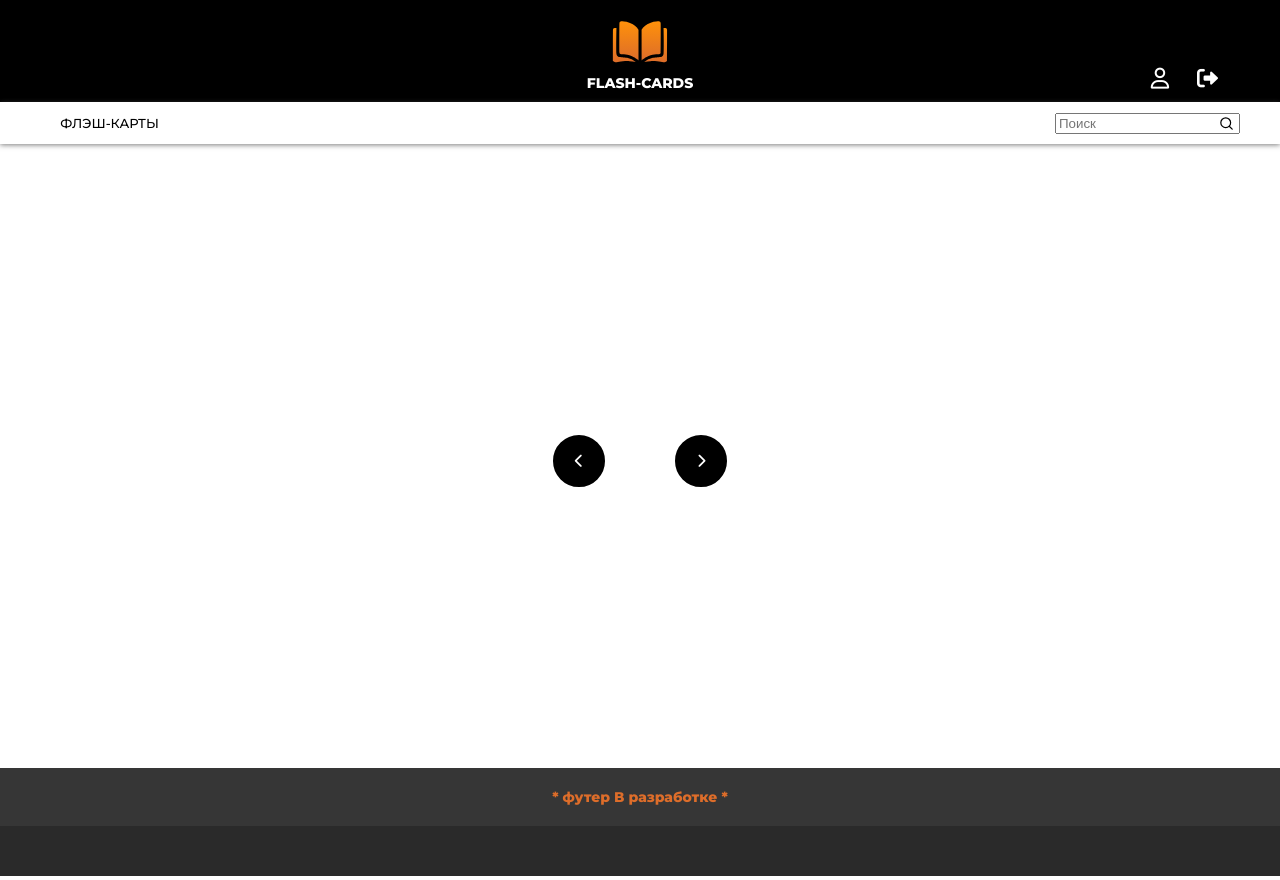
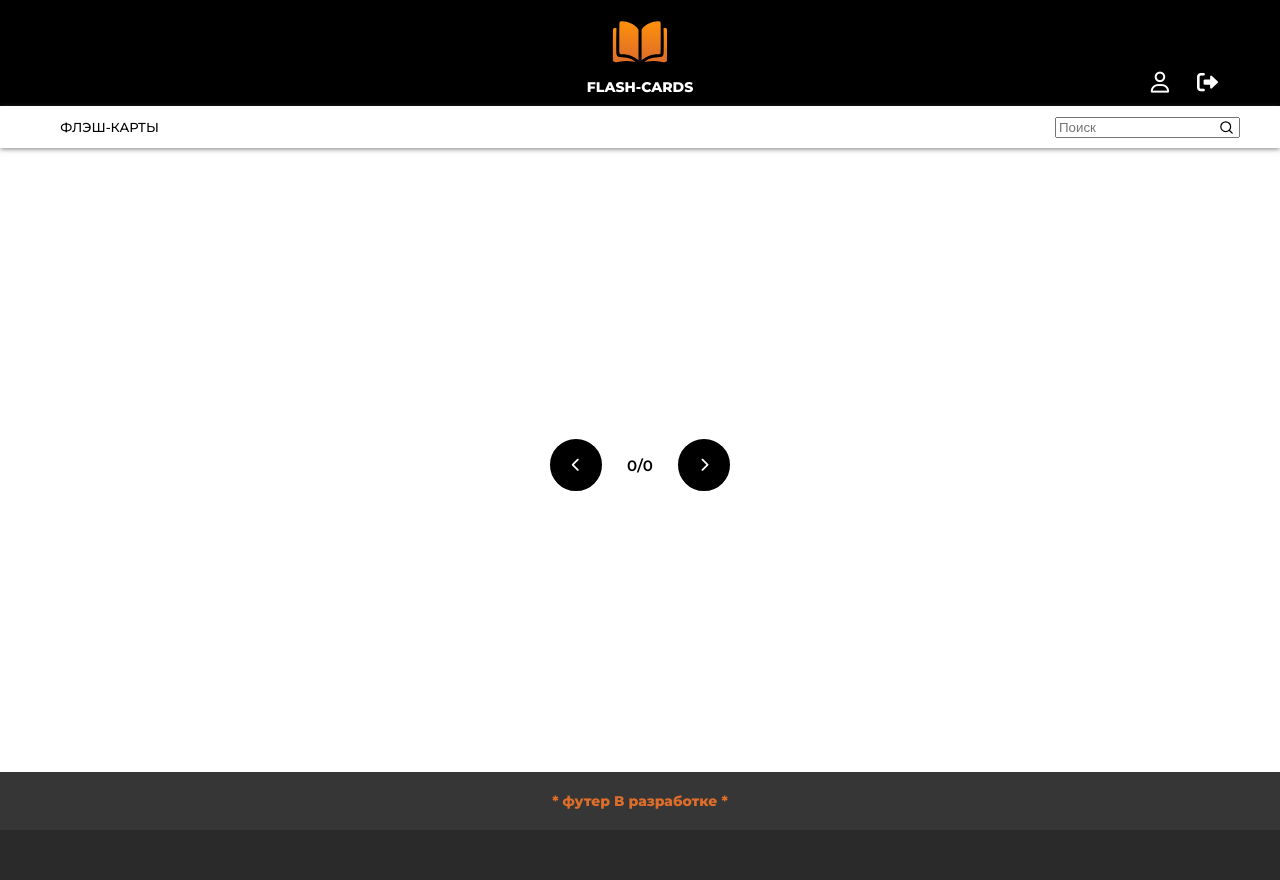
Before and after one commit to MichaelPotemkin/Flashcards, a Django app: template templates/cards/wheel.html in a window 1280 px wide. Run offline with Django 4.2, Linux system fonts and the light colour scheme; the template is opened without the code that fills it, so the values that code supplies are empty.

Commit message:
fix many things

```diff
--- a/static/css/style.css
+++ b/static/css/style.css
@@ -6,6 +6,9 @@ body{
     font-family: 'Montserrat', sans-serif;
     font-size: 14px;
     min-height: 100vh;
+}
+.special-link-a{
+    text-decoration: none;
 }
 strong{
     color: #DD6D2A;
@@ -376,7 +379,7 @@ label{
 }
 .pack-btn{
     background: linear-gradient(to bottom, #FF910A, #DD6D2A);
-    padding: 10px 16px;
+    padding: 10px 0;
     border: none;
     border-radius: 6px;
     color: white;
@@ -384,11 +387,19 @@ label{
     letter-spacing: 1px;
     position: absolute;
     bottom: 25px;
-
+    margin-left: 6px;
 }
 .pack-btn:hover{
     cursor: pointer;
     background: #ff9c24;
+}
+
+.navigate-cardpack-link{
+    font-family: 'Montserrat', sans-serif;
+    font-size: 14px;
+    padding: 10px 16px;
+    color: #fff;
+    text-decoration: none;
 }
 
 /*? ------------- FOOTER ------------- ?*/
--- a/static/css/wheel.css
+++ b/static/css/wheel.css
@@ -16,7 +16,6 @@
     height: 48px!important;
 }
 .swiper-button-next{
-    margin-left: 70px!important;
 }
 .swiper-button-prev::after, .swiper-rtl .swiper-button-next::after{
     content: none!important;
@@ -63,6 +62,19 @@
     height: 50vh;
     margin-top: 8em;
 }
+.swiper-pagination{
+    width: 26px!important;
+    position: static!important;
+    display: flex;
+    align-items: center;
+    justify-content: center;
+    margin: 0 25px;
+    font-family: 'Montserrat', sans-serif;
+    font-size: 15px!important;
+    font-weight: 600!important;
+}
+
+/*?------ ФЛИП-КАРТЫ -------?*/
 
 .the_card{
     width: 180px;
--- a/static/script/wheel.js
+++ b/static/script/wheel.js
@@ -15,4 +15,8 @@ new Swiper('.swiper',{
         nextEl: '.swiper-button-next',
         prevEl: '.swiper-button-prev'
     },
+    pagination:{
+        el: '.swiper-pagination',
+        type: 'fraction'
+    }
 });
--- a/templates/base.html
+++ b/templates/base.html
@@ -23,8 +23,8 @@
         <div class="container">
             <div class="header__top-wrapper">
                 <div class="header-logo">
-                    <img class='header-logo__img' alt='head-img' src={% static "images/book-logo.svg" %}>
-                    <p class="header-logo__text">flash-cards</p>
+                    <a class="special-link-a" href="/"><img class='header-logo__img' alt='head-img' src={% static "images/book-logo.svg" %}></a>
+                    <a class="special-link-a" href="/"><p class="header-logo__text">flash-cards</p></a>
                 </div>
                 <div class="header-logo__login-block">
                     <button class="login-button style-login-button"><i class="far fa-user"></i></button>
--- a/templates/cards/wheel.html
+++ b/templates/cards/wheel.html
@@ -26,6 +26,7 @@
     </div>
 <div class="swiper-buttons">
         <div class="swiper-button-prev card-btn"><span class="style-icon"><i class="fas fa-chevron-left"></i></span></div>
+        <div class="swiper-pagination"></div>
         <div class="swiper-button-next card-btn"><span class="style-icon"><i class="fas fa-chevron-right"></i></span></div>
 </div>
 </div>
--- a/templates/index.html
+++ b/templates/index.html
@@ -48,7 +48,7 @@
                 <div class="card">
                     <p class="pack-rating">{{ pack.rating }}</p>
                     <p class="pack-title p1">{{ pack.title }}</p>
-                    <button class="pack-btn"><a href="learn/{{ pack.id }}">Учить слова</a></button>
+                    <button class="pack-btn"><a class="special-link-a navigate-cardpack-link" href="learn/{{ pack.id }}">Учить слова</a></button>
                 </div>
             {% endfor %}
         </div>
```
